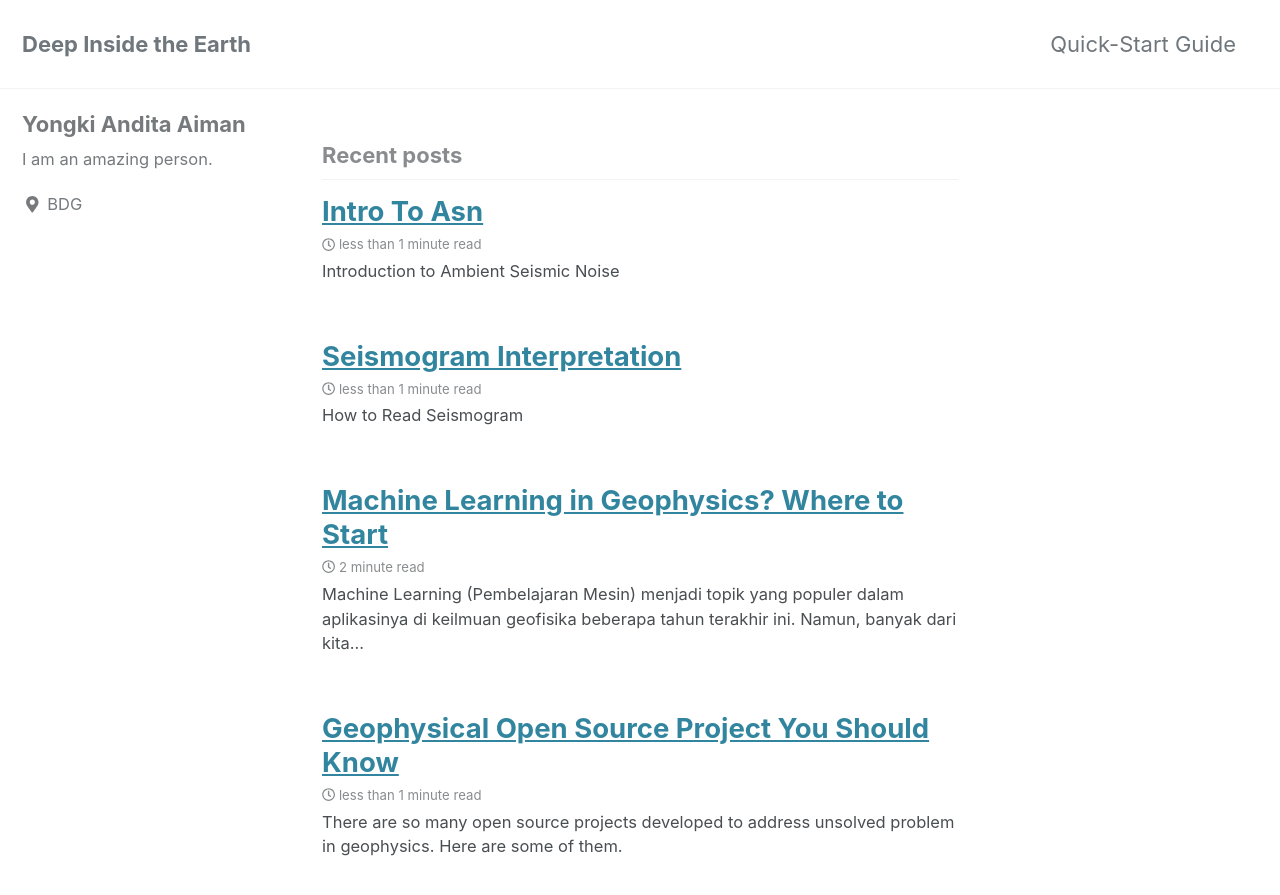
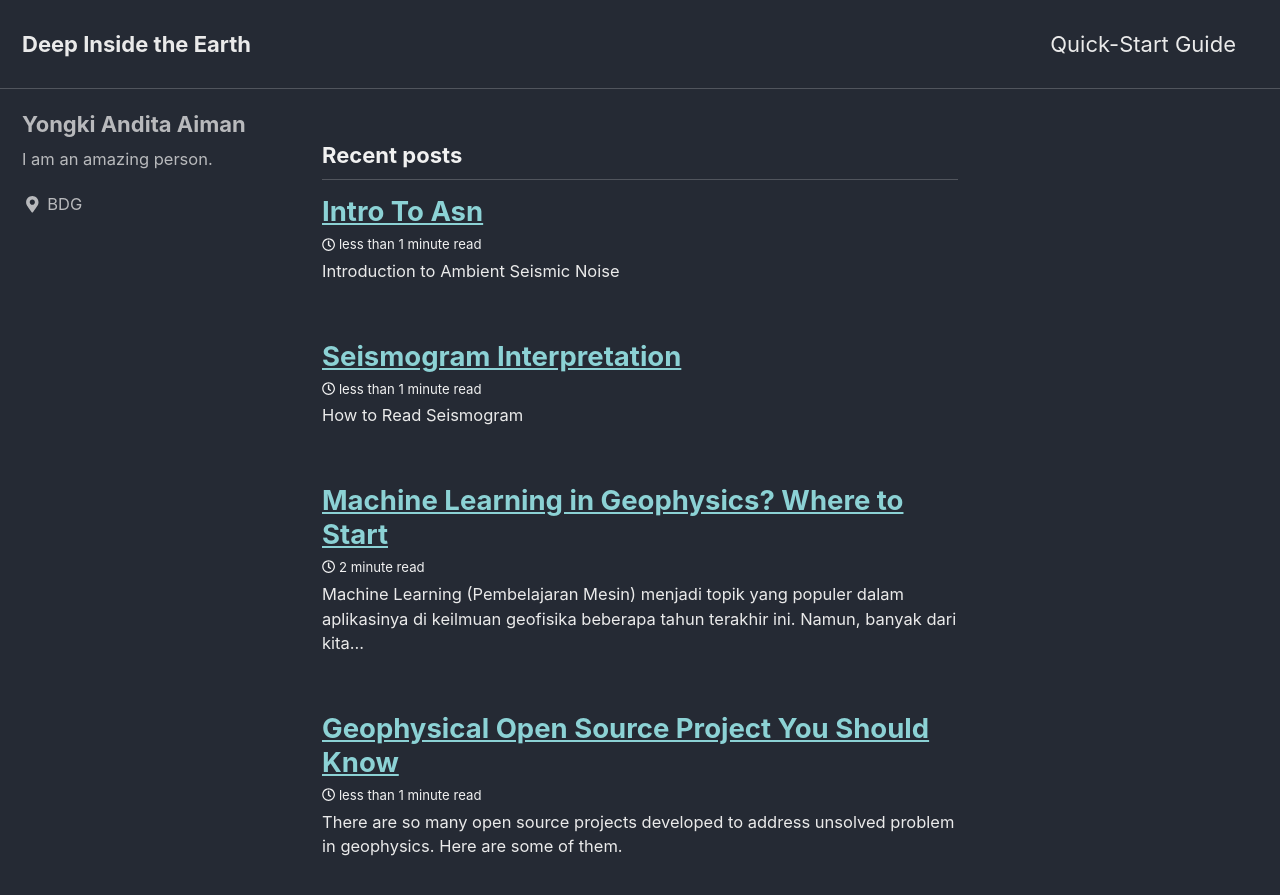
Before and after one commit to aimanyongki/blog, a Jekyll site: the page built from index.html, in a window 1280 px wide and 900 px high. Shown: the top 895 px of the window. Built offline with Jekyll 4.4.1, drawn with Linux system fonts in a browser that asks for light colours; cached includes are drawn as plain includes; nearby versions of some CDN libraries; the list of posts is cut into pages by our own code.

Commit message:
Update _config.yml

```diff
--- a/_config.yml
+++ b/_config.yml
@@ -12,7 +12,7 @@
 
 # theme                  : "minimal-mistakes-jekyll"
 # remote_theme           : "mmistakes/minimal-mistakes"
-minimal_mistakes_skin    :  "default" #"aqua","air" , "contrast", "dark", "dirt", "neon", "mint", "plum", "sunrise"
+minimal_mistakes_skin    :  "dark" #"aqua","air" , "contrast", "default", "dirt", "neon", "mint", "plum", "sunrise"
 
 # Site Settings
 locale                   : "en-US"
@@ -23,7 +23,8 @@ description              : "A Journal."
 url                      : # the base hostname & protocol for your site e.g. "https://mmistakes.github.io"
 baseurl                  : # the subpath of your site, e.g. "/blog"
 repository               : # GitHub username/repo-name e.g. "mmistakes/minimal-mistakes"
-teaser                   : # path of fallback teaser image, e.g. "/assets/images/500x300.png"
+teaser                   : "/assets/images/teaser.png"
+logo                     : "/assets/images/logo.png"
 # breadcrumbs            : false # true, false (default)
 words_per_minute         : 200
 comments:
```
